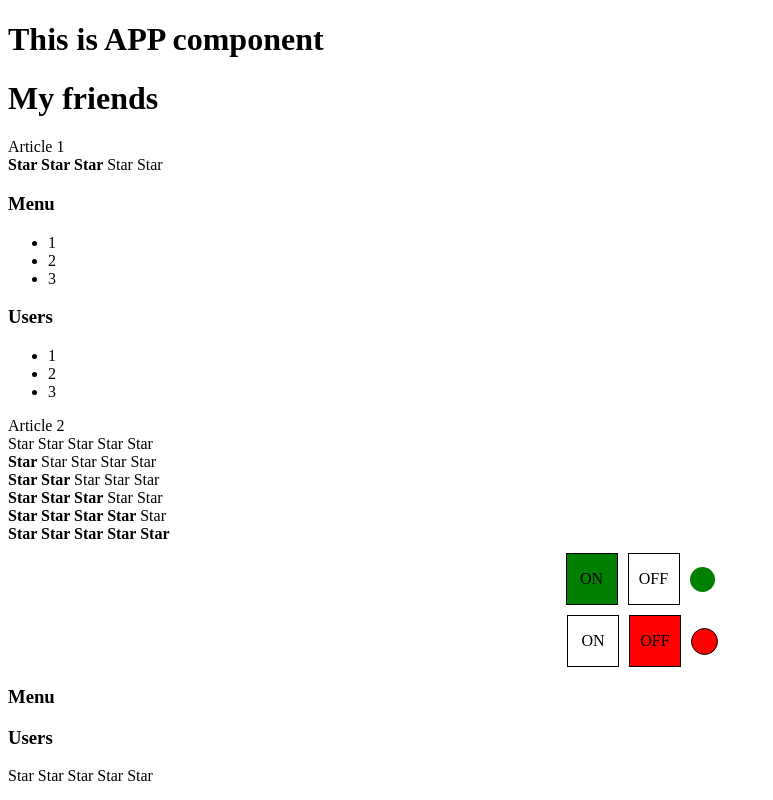
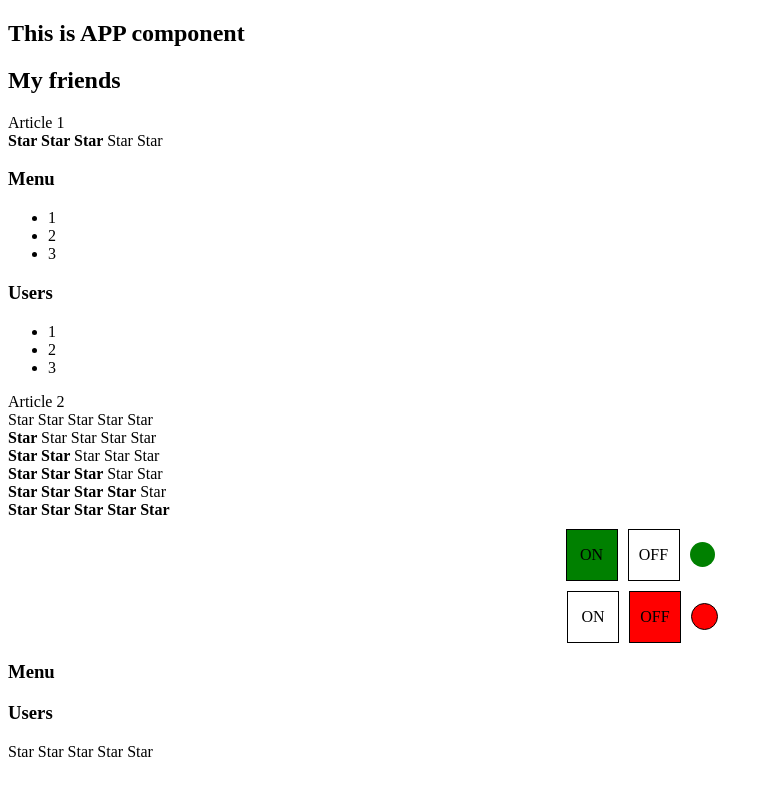
Before and after one commit to umedjankabiri/main-course-kabzda-way-monday, a React (Vite) app: page / in a window 1280 px wide. Shown: the whole page, without its empty margins (0-773 px from the left). Built offline with nearby package versions, Linux system fonts and the light colour scheme.

Commit message:
changed h1 tag to h2

```diff
--- a/src/common/components/App/PageTitle.tsx
+++ b/src/common/components/App/PageTitle.tsx
@@ -3,5 +3,5 @@ import {PageTitleProps} from "common/types/PageTitleProps.ts";
 export const PageTitle = (props: PageTitleProps) => {
     console.log("PageTitle rendering")
 
-    return <h1>{props.title}</h1>
+    return <h2>{props.title}</h2>
 };
```
